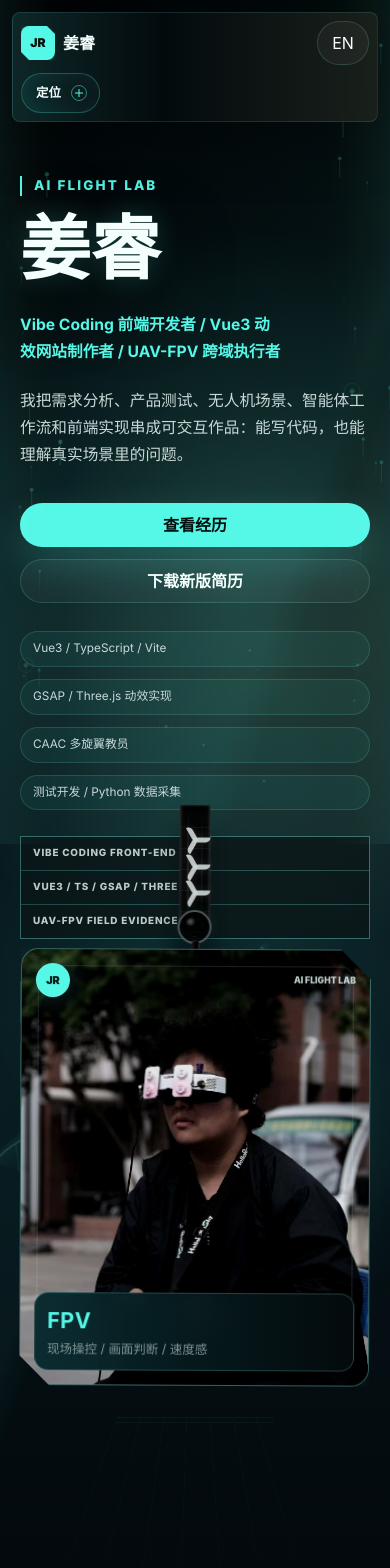
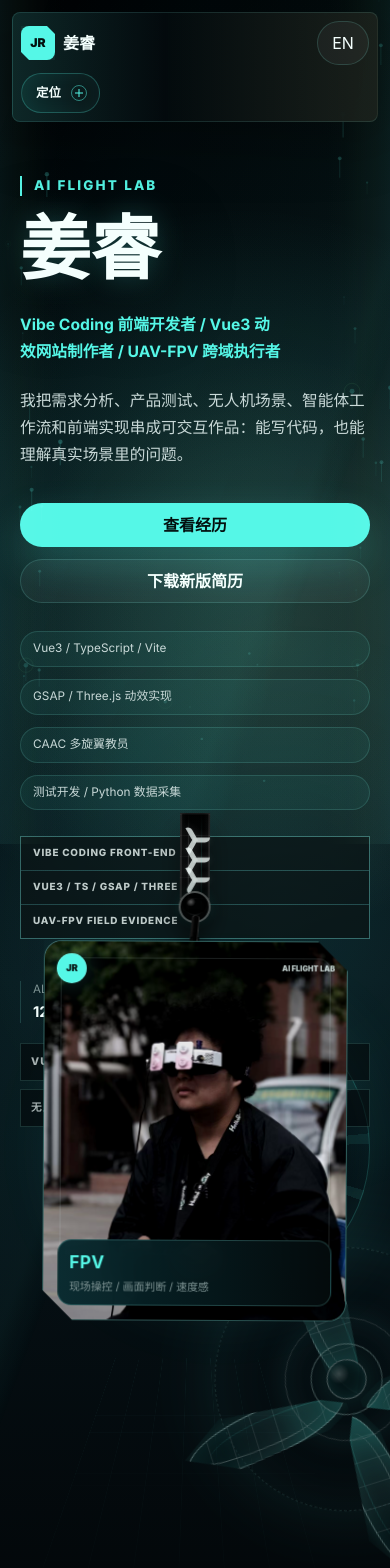
Before and after one commit to 999888666jiang-dev/jiangrui-ai-flight-lab, a Vue app: page / in a window 390 px wide. Shown: the top 1568 px of the page. Built offline with nearby package versions, Linux system fonts and the light colour scheme.

Commit message:
Tune mobile lanyard propeller scope

```diff
--- a/src/components/three/FlightHeroScene.vue
+++ b/src/components/three/FlightHeroScene.vue
@@ -1,5 +1,5 @@
 <script setup lang="ts">
-import { onMounted, onUnmounted, ref } from 'vue';
+import { computed, onMounted, onUnmounted, ref } from 'vue';
 import {
   AdditiveBlending,
   AmbientLight,
@@ -29,7 +29,8 @@ import {
 import { useWebGLSupport } from '../../composables/useWebGLSupport';
 
 const hostRef = ref<HTMLDivElement | null>(null);
-const { shouldUseThree, webglPolicy } = useWebGLSupport();
+const { shouldUseThree, supportState, webglPolicy } = useWebGLSupport();
+const showFallbackPropeller = computed(() => supportState.value === 'blocked');
 let renderer: WebGLRenderer | undefined;
 let animationFrame = 0;
 let group: Group | undefined;
@@ -252,5 +253,166 @@ onUnmounted(() => {
 </script>
 
 <template>
-  <div ref="hostRef" class="hero-canvas" aria-hidden="true" />
+  <div ref="hostRef" class="hero-canvas" :class="{ 'hero-canvas--fallback': showFallbackPropeller }" aria-hidden="true">
+    <div v-if="showFallbackPropeller" class="hero-fallback-propeller">
+      <span class="hero-fallback-propeller__blade" />
+      <span class="hero-fallback-propeller__blade" />
+      <span class="hero-fallback-propeller__blade" />
+      <span class="hero-fallback-propeller__blade" />
+      <span class="hero-fallback-propeller__ring hero-fallback-propeller__ring--outer" />
+      <span class="hero-fallback-propeller__ring hero-fallback-propeller__ring--inner" />
+      <span class="hero-fallback-propeller__hub" />
+    </div>
+  </div>
 </template>
+
+<style scoped>
+.hero-canvas--fallback {
+  display: block;
+  overflow: hidden;
+}
+
+:global(html[data-runtime-shell='wechat']) .hero-canvas--fallback {
+  display: block;
+}
+
+.hero-fallback-propeller {
+  position: absolute;
+  right: clamp(-220px, -13vw, -92px);
+  bottom: clamp(34px, 8vh, 110px);
+  width: min(620px, 58vw);
+  aspect-ratio: 1;
+  opacity: 0.68;
+  pointer-events: none;
+  transform: rotateZ(-14deg);
+  transform-origin: 50% 50%;
+}
+
+.hero-fallback-propeller::before {
+  position: absolute;
+  inset: 17%;
+  content: '';
+  border: 1px dashed rgba(155, 255, 246, 0.22);
+  border-radius: 50%;
+  box-shadow:
+    0 0 64px rgba(85, 247, 231, 0.13),
+    inset 0 0 62px rgba(85, 247, 231, 0.08);
+}
+
+.hero-fallback-propeller__blade {
+  position: absolute;
+  top: 50%;
+  left: 50%;
+  width: 43%;
+  height: 13.5%;
+  border: 1px solid rgba(205, 255, 250, 0.58);
+  border-radius: 78% 14% 78% 16%;
+  background:
+    linear-gradient(90deg, rgba(85, 247, 231, 0.34), rgba(188, 255, 249, 0.08) 48%, transparent 76%),
+    repeating-linear-gradient(90deg, rgba(255, 255, 255, 0.14) 0 1px, transparent 1px 24px),
+    rgba(7, 36, 40, 0.34);
+  box-shadow:
+    inset 0 0 28px rgba(85, 247, 231, 0.15),
+    0 0 22px rgba(85, 247, 231, 0.2);
+  clip-path: polygon(0 44%, 14% 20%, 70% 0, 100% 46%, 74% 100%, 14% 78%, 0 58%);
+  transform-origin: 0 50%;
+}
+
+.hero-fallback-propeller__blade::after {
+  position: absolute;
+  inset: 19% 15% 19% 13%;
+  content: '';
+  border-top: 1px solid rgba(238, 255, 253, 0.36);
+  border-bottom: 1px solid rgba(85, 247, 231, 0.2);
+  border-radius: inherit;
+  transform: skewX(-16deg);
+}
+
+.hero-fallback-propeller__blade:nth-child(1) {
+  transform: rotate(0deg) translateX(4%);
+}
+
+.hero-fallback-propeller__blade:nth-child(2) {
+  transform: rotate(90deg) translateX(4%);
+}
+
+.hero-fallback-propeller__blade:nth-child(3) {
+  transform: rotate(180deg) translateX(4%);
+}
+
+.hero-fallback-propeller__blade:nth-child(4) {
+  transform: rotate(270deg) translateX(4%);
+}
+
+.hero-fallback-propeller__ring,
+.hero-fallback-propeller__hub {
+  position: absolute;
+  top: 50%;
+  left: 50%;
+  border-radius: 50%;
+  transform: translate(-50%, -50%);
+}
+
+.hero-fallback-propeller__ring--outer {
+  width: 31%;
+  height: 31%;
+  border: 1px solid rgba(220, 255, 251, 0.24);
+  box-shadow:
+    inset 0 0 34px rgba(85, 247, 231, 0.09),
+    0 0 28px rgba(85, 247, 231, 0.12);
+}
+
+.hero-fallback-propeller__ring--inner {
+  width: 18%;
+  height: 18%;
+  border: 1px solid rgba(220, 255, 251, 0.4);
+  background: rgba(5, 24, 26, 0.26);
+}
+
+.hero-fallback-propeller__hub {
+  width: 10%;
+  height: 10%;
+  border: 1px solid rgba(232, 255, 252, 0.46);
+  background:
+    radial-gradient(circle at 35% 30%, rgba(255, 255, 255, 0.3), transparent 28%),
+    rgba(4, 20, 23, 0.9);
+  box-shadow:
+    inset 0 0 14px rgba(85, 247, 231, 0.18),
+    0 0 28px rgba(85, 247, 231, 0.18);
+}
+
+@media (max-width: 680px) {
+  .hero-fallback-propeller {
+    right: clamp(-210px, -36vw, -132px);
+    bottom: clamp(72px, 15vh, 160px);
+    width: clamp(330px, 108vw, 430px);
+    opacity: 0.7;
+    transform: rotateZ(-18deg);
+  }
+}
+
+@media (max-width: 390px) {
+  .hero-fallback-propeller {
+    right: clamp(-198px, -40vw, -126px);
+    bottom: clamp(64px, 13vh, 132px);
+    width: clamp(310px, 104vw, 400px);
+    opacity: 0.66;
+  }
+}
+
+@media (prefers-reduced-motion: no-preference) {
+  .hero-fallback-propeller {
+    animation: fallbackPropellerDrift 8s ease-in-out infinite;
+  }
+}
+
+@keyframes fallbackPropellerDrift {
+  0%,
+  100% {
+    transform: rotateZ(-18deg) translate3d(0, 0, 0);
+  }
+  50% {
+    transform: rotateZ(-15deg) translate3d(6px, -8px, 0);
+  }
+}
+</style>
--- a/src/components/ui/HeroLanyardCard.vue
+++ b/src/components/ui/HeroLanyardCard.vue
@@ -34,8 +34,13 @@ const canDrag = computed(() => {
   return canAnimate.value && hasFinePointer.value && current.viewport.width >= 700 && !current.isWeChat;
 });
 
+const canTouchNudge = computed(() => {
+  const current = profile.value;
+  return canAnimate.value && current.isTouch && current.viewport.width <= 680 && current.deviceTier !== 'minimal' && !current.isWeChat;
+});
+
 const interactionLabel = computed(() =>
-  canDrag.value ? 'Drag or click to inspect flight pass' : 'Click to inspect flight pass',
+  canDrag.value || canTouchNudge.value ? 'Drag or click to inspect flight pass' : 'Click to inspect flight pass',
 );
 
 function clamp(value: number, min: number, max: number) {
@@ -53,8 +58,8 @@ function updateTetherGeometry() {
   const rect = rootRef.value.getBoundingClientRect();
 
   if (current.viewport.width <= 680) {
-    rootRef.value.style.setProperty('--strap-top-offset', '-42px');
-    rootRef.value.style.setProperty('--strap-length', '132px');
+    rootRef.value.style.setProperty('--strap-top-offset', '-34px');
+    rootRef.value.style.setProperty('--strap-length', current.viewport.width <= 390 ? '102px' : '106px');
     return;
   }
 
@@ -180,38 +185,47 @@ function playEntrance() {
 }
 
 function handlePointerDown(event: PointerEvent) {
-  if (!canDrag.value || event.pointerType === 'touch' || !passRef.value) return;
+  const canStartDrag = event.pointerType === 'touch' ? canTouchNudge.value : canDrag.value;
+  if (!canStartDrag || !passRef.value) return;
   pointerStart = { x: event.clientX, y: event.clientY };
   dragMoved = false;
   isDragging.value = true;
   activeTween?.kill();
-  passRef.value.setPointerCapture(event.pointerId);
+  try {
+    passRef.value.setPointerCapture(event.pointerId);
+  } catch {
+    // Synthetic mobile QA events may not create an active pointer capture target.
+  }
   event.preventDefault();
 }
 
 function handlePointerMove(event: PointerEvent) {
   if (!canAnimate.value || !rootRef.value || !passRef.value) return;
 
-  if (pointerStart && canDrag.value) {
+  if (pointerStart && (canDrag.value || canTouchNudge.value)) {
     const dx = event.clientX - pointerStart.x;
     const dy = event.clientY - pointerStart.y;
     const distance = Math.hypot(dx, dy);
-    const cardX = clamp(dx, -280, 280);
-    const cardY = clamp(dy, -210, 240);
-    const tension = cardY >= 0 ? 1 + clamp(cardY / 560, 0, 0.34) : 1 - clamp(Math.abs(cardY) / 980, 0, 0.12);
-    const chainX = clamp(cardX * 0.72, -210, 210);
-    const chainY = clamp(cardY * 0.16, -18, 54);
+    const compactDrag = profile.value.viewport.width <= 680;
+    const cardX = compactDrag ? clamp(dx, -44, 44) : clamp(dx, -280, 280);
+    const cardY = compactDrag ? clamp(dy, -58, 82) : clamp(dy, -210, 240);
+    const tension = compactDrag
+      ? cardY >= 0 ? 1 + clamp(cardY / 640, 0, 0.12) : 1 - clamp(Math.abs(cardY) / 980, 0, 0.06)
+      : cardY >= 0 ? 1 + clamp(cardY / 560, 0, 0.34) : 1 - clamp(Math.abs(cardY) / 980, 0, 0.12);
+    const chainX = compactDrag ? clamp(cardX * 0.38, -18, 18) : clamp(cardX * 0.72, -210, 210);
+    const chainY = compactDrag ? clamp(cardY * 0.1, -7, 12) : clamp(cardY * 0.16, -18, 54);
 
     if (distance > 5) dragMoved = true;
+    event.preventDefault();
     gsap.set(rootRef.value, {
       '--pass-x': `${cardX}px`,
       '--pass-y': `${cardY}px`,
-      '--pass-rot': `${clamp(cardX / 19 + cardY / 70, -16, 16)}deg`,
-      '--pass-tilt-x': `${clamp(-cardY / 24, -11, 11)}deg`,
-      '--pass-tilt-y': `${clamp(cardX / 38, -10, 10)}deg`,
+      '--pass-rot': `${compactDrag ? clamp(cardX / 26 + cardY / 120, -5, 5) : clamp(cardX / 19 + cardY / 70, -16, 16)}deg`,
+      '--pass-tilt-x': `${compactDrag ? clamp(-cardY / 38, -4, 4) : clamp(-cardY / 24, -11, 11)}deg`,
+      '--pass-tilt-y': `${compactDrag ? clamp(cardX / 46, -3, 3) : clamp(cardX / 38, -10, 10)}deg`,
       '--chain-x': `${chainX}px`,
       '--chain-y': `${chainY}px`,
-      '--chain-rot': `${clamp(cardX / 18 + cardY / 120, -14, 14)}deg`,
+      '--chain-rot': `${compactDrag ? clamp(cardX / 42 + cardY / 180, -3, 3) : clamp(cardX / 18 + cardY / 120, -14, 14)}deg`,
       '--chain-stretch': tension,
     });
     return;
@@ -233,7 +247,13 @@ function handlePointerMove(event: PointerEvent) {
 function finishDrag(event: PointerEvent) {
   if (!pointerStart) return;
   pointerStart = undefined;
-  passRef.value?.releasePointerCapture(event.pointerId);
+  try {
+    if (passRef.value?.hasPointerCapture(event.pointerId)) {
+      passRef.value.releasePointerCapture(event.pointerId);
+    }
+  } catch {
+    // Ignore stale pointer ids; the pose reset below is the important recovery path.
+  }
   isDragging.value = false;
   suppressClick = dragMoved;
   resetPose();
@@ -289,6 +309,7 @@ onUnmounted(() => {
       'hero-lanyard--dragging': isDragging,
       'hero-lanyard--revealed': isRevealed,
       'hero-lanyard--static': !canAnimate,
+      'hero-lanyard--touch-nudge': canTouchNudge,
     }"
     @pointermove="handlePointerMove"
     @pointerleave="handlePointerLeave"
@@ -316,13 +337,6 @@ onUnmounted(() => {
       @click="toggleReveal"
       @keydown="handleKeydown"
     >
-      <span class="hero-lanyard__back-prop" aria-hidden="true">
-        <span class="hero-lanyard__prop-blade" />
-        <span class="hero-lanyard__prop-blade" />
-        <span class="hero-lanyard__prop-blade" />
-        <span class="hero-lanyard__prop-ring" />
-        <span class="hero-lanyard__prop-hub" />
-      </span>
       <span class="hero-lanyard__back-panel" aria-hidden="true">
         <small>FLIGHT PASS</small>
         <strong>VIBE CODING</strong>
@@ -361,6 +375,9 @@ onUnmounted(() => {
   --chain-stretch: 1;
   --strap-top-offset: -58px;
   --strap-length: 178px;
+  --ring-rise: 27px;
+  --cord-drop: 3px;
+  --pin-drop: 42px;
   position: absolute;
   right: 102px;
   bottom: 0;
@@ -474,7 +491,7 @@ onUnmounted(() => {
 .hero-lanyard__ring {
   position: absolute;
   left: 50%;
-  top: calc(var(--strap-top-offset) + var(--strap-length) - 27px);
+  top: calc(var(--strap-top-offset) + var(--strap-length) - var(--ring-rise));
   width: 39px;
   height: 39px;
   border: 2px solid rgba(207, 222, 218, 0.36);
@@ -492,7 +509,7 @@ onUnmounted(() => {
 .hero-lanyard__cord {
   position: absolute;
   left: 50%;
-  top: calc(var(--strap-top-offset) + var(--strap-length) + 3px);
+  top: calc(var(--strap-top-offset) + var(--strap-length) + var(--cord-drop));
   width: 8px;
   height: 45px;
   content: '';
@@ -521,7 +538,7 @@ onUnmounted(() => {
 
 .hero-lanyard__pin {
   position: absolute;
-  top: calc(var(--strap-top-offset) + var(--strap-length) + 42px);
+  top: calc(var(--strap-top-offset) + var(--strap-length) + var(--pin-drop));
   left: 50%;
   width: 13px;
   height: 13px;
@@ -546,6 +563,7 @@ onUnmounted(() => {
   background: transparent;
   cursor: grab;
   outline: none;
+  touch-action: manipulation;
   transform:
     translate3d(var(--pass-x), var(--pass-y), 0)
     rotateZ(var(--pass-rot))
@@ -554,102 +572,6 @@ onUnmounted(() => {
   transform-style: preserve-3d;
   transform-origin: 50% 5%;
   will-change: transform;
-}
-
-.hero-lanyard__back-prop {
-  position: absolute;
-  top: 50%;
-  left: 50%;
-  z-index: 0;
-  width: 142%;
-  aspect-ratio: 1;
-  opacity: 0.72;
-  pointer-events: none;
-  transform: translate3d(-50%, -50%, -58px) rotateZ(-16deg);
-  transform-origin: 50% 50%;
-}
-
-.hero-lanyard__back-prop::before {
-  position: absolute;
-  inset: 21%;
-  content: '';
-  border: 1px dashed rgba(139, 255, 242, 0.2);
-  border-radius: 50%;
-  box-shadow:
-    0 0 36px rgba(85, 247, 231, 0.12),
-    inset 0 0 46px rgba(85, 247, 231, 0.08);
-}
-
-.hero-lanyard__prop-blade {
-  position: absolute;
-  top: 50%;
-  left: 50%;
-  width: 45%;
-  height: 15%;
-  border: 1px solid rgba(185, 255, 248, 0.52);
-  border-radius: 78% 16% 78% 18%;
-  background:
-    linear-gradient(90deg, rgba(85, 247, 231, 0.32), rgba(180, 255, 249, 0.08) 44%, transparent 72%),
-    repeating-linear-gradient(90deg, rgba(255, 255, 255, 0.14) 0 1px, transparent 1px 22px),
-    rgba(8, 39, 42, 0.32);
-  box-shadow:
-    inset 0 0 24px rgba(85, 247, 231, 0.14),
-    0 0 20px rgba(85, 247, 231, 0.18);
-  clip-path: polygon(0 42%, 16% 20%, 70% 0, 100% 48%, 73% 100%, 15% 78%, 0 58%);
-  transform-origin: 0 50%;
-}
-
-.hero-lanyard__prop-blade::before {
-  position: absolute;
-  inset: 18% 16% 20% 14%;
-  content: '';
-  border-top: 1px solid rgba(229, 255, 252, 0.34);
-  border-bottom: 1px solid rgba(85, 247, 231, 0.2);
-  border-radius: inherit;
-  transform: skewX(-18deg);
-}
-
-.hero-lanyard__prop-blade:nth-child(1) {
-  transform: rotate(0deg) translateX(4%);
-}
-
-.hero-lanyard__prop-blade:nth-child(2) {
-  transform: rotate(120deg) translateX(4%);
-}
-
-.hero-lanyard__prop-blade:nth-child(3) {
-  transform: rotate(240deg) translateX(4%);
-}
-
-.hero-lanyard__prop-ring,
-.hero-lanyard__prop-hub {
-  position: absolute;
-  top: 50%;
-  left: 50%;
-  border-radius: 50%;
-  transform: translate(-50%, -50%);
-}
-
-.hero-lanyard__prop-ring {
-  width: 23%;
-  height: 23%;
-  border: 1px solid rgba(220, 255, 251, 0.34);
-  background: rgba(5, 24, 26, 0.3);
-  box-shadow:
-    inset 0 0 18px rgba(85, 247, 231, 0.14),
-    0 0 24px rgba(85, 247, 231, 0.16);
-}
-
-.hero-lanyard__prop-hub {
-  width: 13%;
-  height: 13%;
-  border: 1px solid rgba(219, 255, 251, 0.42);
-  background:
-    radial-gradient(circle at 36% 30%, rgba(255, 255, 255, 0.28), transparent 26%),
-    rgba(2, 16, 18, 0.86);
-  box-shadow:
-    inset 0 0 16px rgba(85, 247, 231, 0.18),
-    0 0 26px rgba(85, 247, 231, 0.18);
 }
 
 .hero-lanyard--dragging .hero-lanyard__pass {
@@ -852,10 +774,6 @@ onUnmounted(() => {
   animation-delay: 90ms;
 }
 
-.hero-lanyard--motion:not(.hero-lanyard--dragging) .hero-lanyard__back-prop {
-  animation: lanyardPropSpin 13s linear infinite;
-}
-
 .hero-lanyard--static .hero-lanyard__pass {
   cursor: pointer;
 }
@@ -911,15 +829,6 @@ onUnmounted(() => {
   }
 }
 
-@keyframes lanyardPropSpin {
-  0% {
-    transform: translate3d(-50%, -50%, -58px) rotateZ(-16deg);
-  }
-  100% {
-    transform: translate3d(-50%, -50%, -58px) rotateZ(344deg);
-  }
-}
-
 @media (max-width: 1080px) {
   .hero-lanyard {
     right: auto;
@@ -932,21 +841,24 @@ onUnmounted(() => {
 
 @media (max-width: 680px) {
   .hero-lanyard {
+    --ring-rise: 24px;
+    --cord-drop: 0px;
+    --pin-drop: 30px;
     position: relative;
     right: auto;
     bottom: auto;
     left: auto;
-    width: min(360px, 100%);
-    margin-top: 10px;
+    width: clamp(250px, 78vw, 306px);
+    margin: 4px auto 0;
   }
 
   .hero-lanyard__rig {
-    height: 104px;
+    height: 96px;
   }
 
   .hero-lanyard__fabric {
-    width: 31px;
-    padding: 15px 0 24px;
+    width: 30px;
+    padding: 14px 0 22px;
   }
 
   .hero-lanyard__fabric-mark {
@@ -959,22 +871,29 @@ onUnmounted(() => {
   }
 
   .hero-lanyard__ring {
-    width: 34px;
-    height: 34px;
+    width: 32px;
+    height: 32px;
   }
 
   .hero-lanyard__cord {
-    height: 34px;
-  }
-
-  .hero-lanyard__back-prop {
-    width: 132%;
-    opacity: 0.58;
+    height: 31px;
   }
 
   .hero-lanyard__identity {
-    min-height: 58px;
-    padding: 11px 12px;
+    min-height: 52px;
+    padding: 9px 11px;
+  }
+
+  .hero-lanyard__identity strong {
+    font-size: 1.08rem;
+  }
+
+  .hero-lanyard__identity span {
+    font-size: 0.68rem;
+  }
+
+  .hero-lanyard--touch-nudge .hero-lanyard__pass {
+    touch-action: none;
   }
 }
 
@@ -988,6 +907,18 @@ onUnmounted(() => {
   .hero-lanyard__identity span {
     text-align: left;
   }
+
+  .hero-lanyard__topline {
+    top: 12px;
+    right: 12px;
+    left: 12px;
+    font-size: 0.58rem;
+  }
+
+  .hero-lanyard__topline span {
+    width: 30px;
+    height: 30px;
+  }
 }
 
 @media (prefers-reduced-motion: reduce) {
--- a/src/styles/responsive.css
+++ b/src/styles/responsive.css
@@ -310,6 +310,10 @@ html[data-device-tier='low'] .side-scroll-particles {
   opacity: 0.46;
 }
 
-html[data-runtime-shell='wechat'] .hero-canvas {
+html[data-runtime-shell='wechat'] .hero-canvas:not(.hero-canvas--fallback) {
   display: none;
 }
+
+html[data-runtime-shell='wechat'] .hero-canvas.hero-canvas--fallback {
+  display: block;
+}
```
